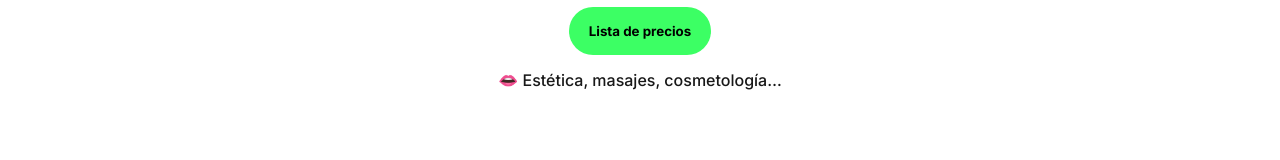
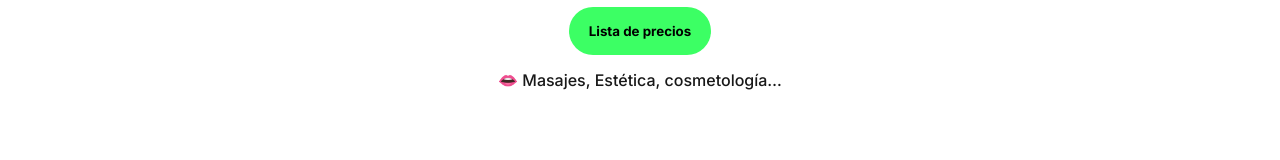
Before and after one commit to sebasc0de/jalf_landing_page, a Next.js app: page / in a window 1280 px wide. Shown: the part 475-635 px from the top of the page. Built offline with nearby package versions, Linux system fonts and the light colour scheme.

Commit message:
Nothing changes

```diff
--- a/src/components/HeroSection.tsx
+++ b/src/components/HeroSection.tsx
@@ -9,7 +9,7 @@ export const HeroSection = () => {
       <div className={styles.title}>
         <h2>Productos para profesionales de estética</h2>
         <button onClick={onClickHandler}>Lista de precios</button>
-        <span>👄 Estética, masajes, cosmetología…</span>
+        <span>👄 Masajes, Estética, cosmetología…</span>
       </div>
     </section>
   );
```
